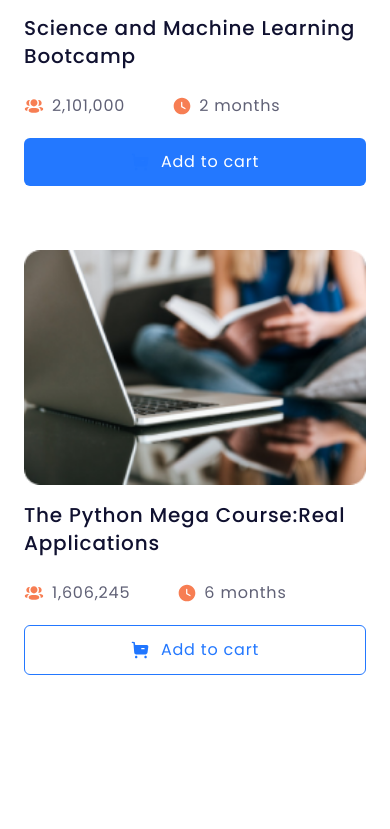
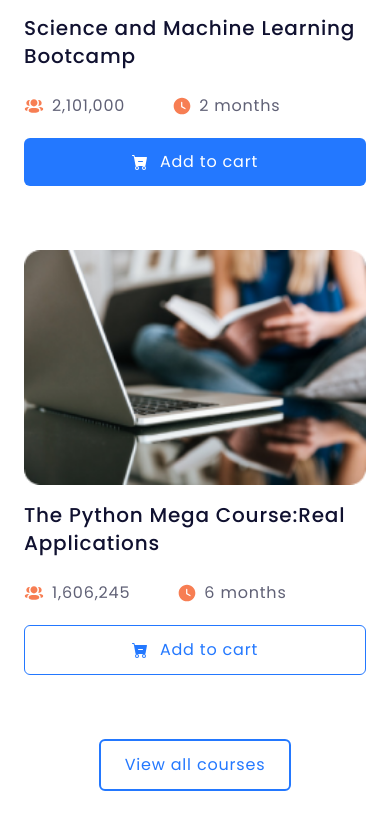
Before and after one commit to fortunate-nduka/edushare, a React (Vite) app: page / in a window 390 px wide. Shown: the part 4152-4981 px from the top of the page. Before the commit the page ends 4883 px from the top, so only its background shows below. Built offline with nearby package versions, Linux system fonts and the light colour scheme.

Commit message:
added the courses component view all btn and the add to cart btn

```diff
--- a/src/components/Courses.jsx
+++ b/src/components/Courses.jsx
@@ -1,10 +1,11 @@
 import { v4 as uuid } from 'uuid';
+import {BsFillCartDashFill} from 'react-icons/bs'
 import { coursesData } from '../data';
 import Button from './Button';
 
 const Courses = () => {
   return (
-    <section className='py-14 md:py-16'>
+    <section className='py-14 md:py-16 flex flex-col'>
       <div className='flex items-center justify-between mb-12'>
         <h2 className='font-bold text-3xl text-headingText sm:w-[70%] md:w-[60%] lg:w-[40%]'>
           How our online public school works
@@ -38,12 +39,20 @@ const Courses = () => {
                   : 'bg-blue text-white'
               }`}
             >
-              <img src={cd.icon3} alt='cart' />
+              <BsFillCartDashFill
+                className={`${
+                  cd.btnType === 'outlineBtn' ? 'text-blue' : 'text-white'
+                }`}
+              />
               <span>Add to cart</span>
             </button>
           </div>
         ))}
       </div>
+      <Button
+        text='View all courses'
+        classes='border-2 border-blue block md:hidden whitespace-nowrap text-blue self-center mt-16'
+      />
     </section>
   );
 };
```
